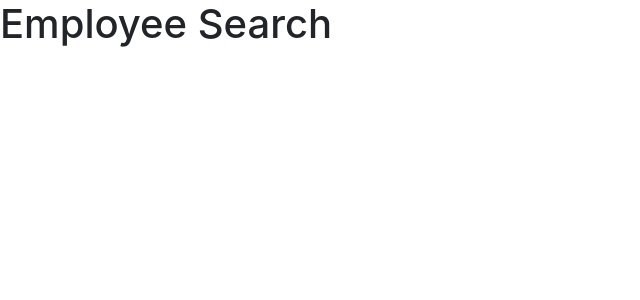
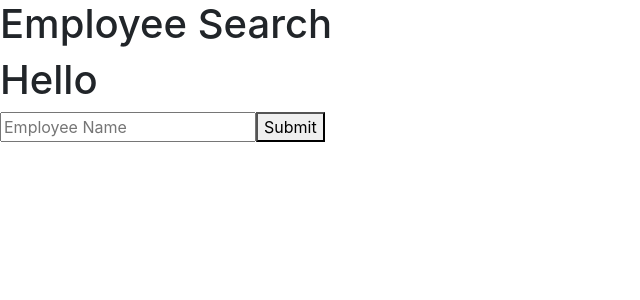
Before and after one commit to joemc9011/employeesearch, a React (Create React App) app in the folder employee/: page / in a window 1280 px wide. Shown: the top 300 px of the page, without its empty margins (0-640 px from the left). Built offline with nearby package versions, Linux system fonts and the light colour scheme.

Commit message:
input field

```diff
--- a/employee/package.json
+++ b/employee/package.json
@@ -6,6 +6,7 @@
     "@testing-library/jest-dom": "^5.11.9",
     "@testing-library/react": "^11.2.3",
     "@testing-library/user-event": "^12.6.2",
+    "axios": "^0.21.1",
     "bootstrap": "^4.6.0",
     "react": "^17.0.1",
     "react-dom": "^17.0.1",
--- a/employee/src/App.js
+++ b/employee/src/App.js
@@ -1,5 +1,7 @@
 import React from "react";
 import Title from "./components/Title";
+import Form from "./components/Form";
+import Wrapper from "./components/Wrapper";
 
 // import compontents here
 
@@ -7,9 +9,12 @@ import Title from "./components/Title";
 // build app tree of compontents here
 function App() {
     return (
-        <Title/>
-    )
+        <Wrapper>
+            <Title />
+            <Form />
+        </Wrapper>
 
+    );
 }
 
 export default App;
--- /dev/null
+++ b/employee/src/components/Form.js
@@ -0,0 +1,54 @@
+import React, { Component } from "react";
+
+// reworked activity 18, just trimmed password and combined first and last values
+
+class Form extends Component {
+  state = {
+    fullName: "",
+  };
+
+  handleInputChange = event => {
+    let value = event.target.value;
+    const name = event.target.name;
+
+    this.setState({
+      [name]: value
+    });
+  };
+
+  handleFormSubmit = event => {
+    event.preventDefault();
+    if (!this.state.fullName) {
+      alert("Fill out name please!");
+    } else {
+      alert(`Hello ${this.state.fullName}`);
+    }
+
+    this.setState({
+      fullName: "",
+
+    });
+  };
+
+  render() {
+    return (
+      <div>
+        <h1>
+          Hello {this.state.fullName}
+        </h1>
+        <form className="form">
+          <input
+            value={this.state.fullName}
+            name="fullName"
+            onChange={this.handleInputChange}
+            type="text"
+            placeholder="Employee Name"
+          />
+          <button onClick={this.handleFormSubmit}>Submit</button>
+        </form>
+      </div>
+    );
+  }
+}
+
+export default Form;
--- a/employee/src/components/Title.js
+++ b/employee/src/components/Title.js
@@ -1,6 +1,6 @@
 import React from "react";
 
-function Title(props) {
+function Title() {
   return (<h1 className="title">Employee Search</h1>);
 }
 
--- /dev/null
+++ b/employee/src/components/Wrapper.js
@@ -0,0 +1,7 @@
+import React from "react";
+
+function Wrapper(props) {
+  return <div className="wrapper">{props.children}</div>;
+}
+
+export default Wrapper;
```
Also changed, not shown: 1 other file (tests, documents, lock files or other folders).
